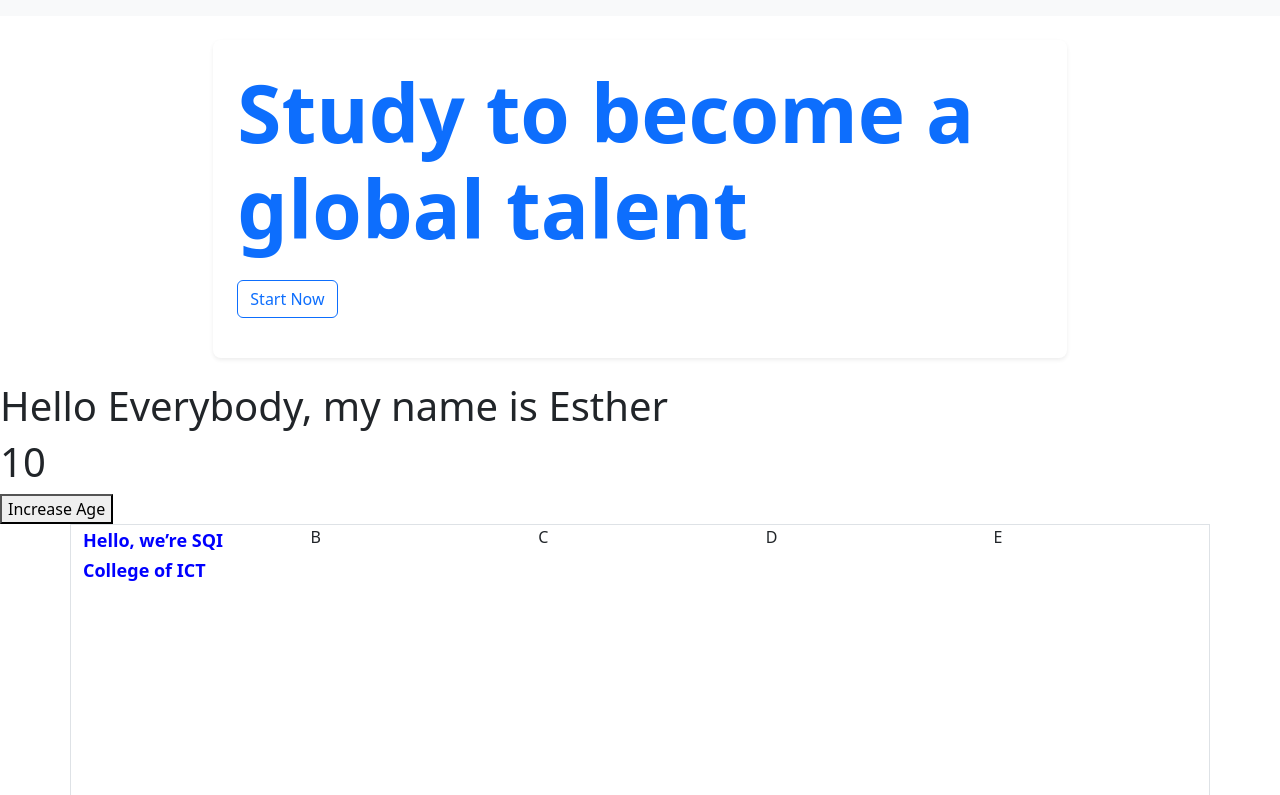
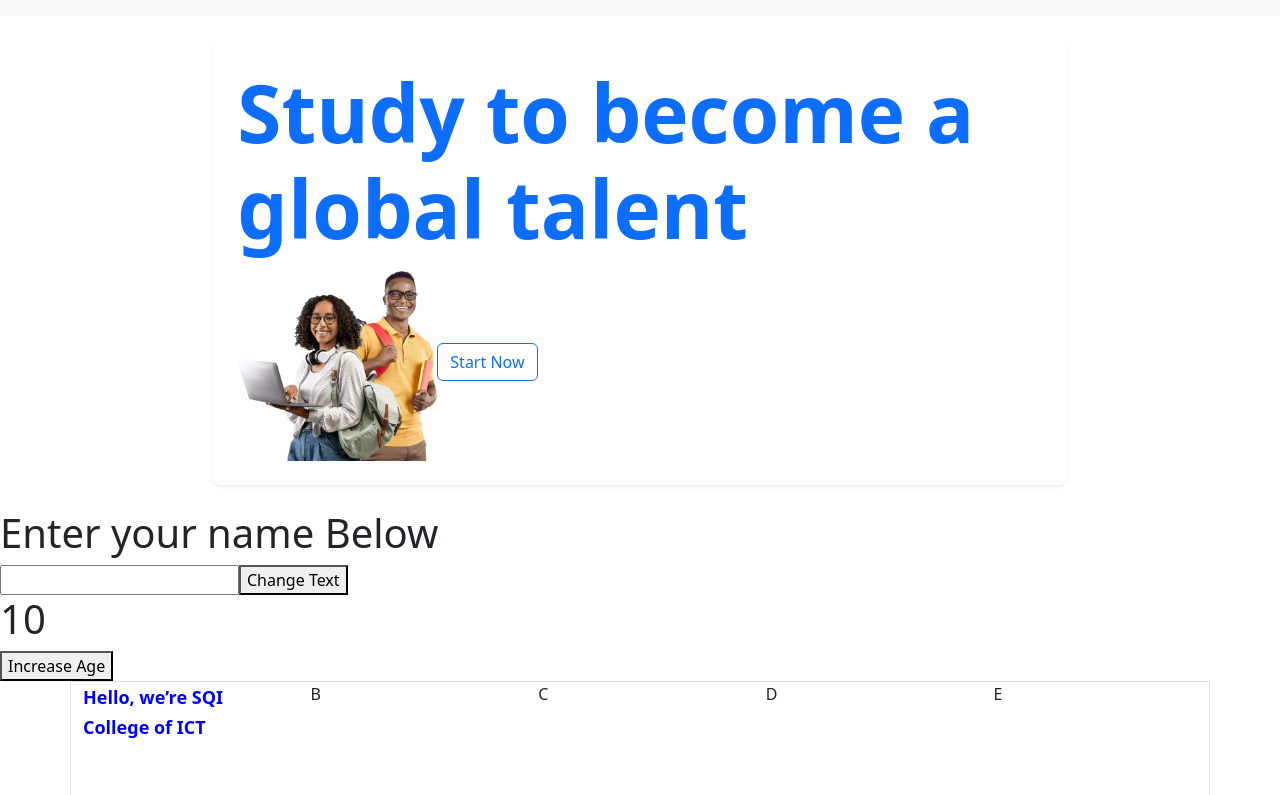
Before and after one commit to petertechy/jan_cohort_react, a React (Vite) app: page / in a window 1280 px wide. Shown: the part 388-1183 px from the top of the page. Built offline with nearby package versions, Linux system fonts and the light colour scheme.

Commit message:
second push

```diff
--- a/src/App.jsx
+++ b/src/App.jsx
@@ -1,5 +1,4 @@
 // JSX - is a functional component of react that returns javascript + HTML and export it
-
 import { useState } from "react"
 import Banner from "./components/Banner"
 import Footer from "./components/Footer"
@@ -10,28 +9,48 @@ function nameOfFuction(){
 }
 
 const functionName = () => {
-  var myName = "Esther"
-  var myAge = 10
+  // var myName = "Esther"
+  // var myAge = 10
+
+  const [myName, setmyName] = useState("")
+  const [myAge, setmyAge] = useState(10)
+  const [displayName, setdisplayName] = useState("")
+  const [students, setstudents] = useState([])
+  const [modal, setmodal] = useState(false)
 
   // const [first, setfirst] = useState(second)
 
+  const handleChange = (event) =>{
+    // console.log(event.target.value)
+    setmyName(event.target.value)
+  }
 
-  const increaseAge = (num) =>{
-    myAge++
-    console.log(myAge, num)
-    // myAge = myAge + 1
-    // myAge += 1
+  const handleSubmit = () =>{
+    setdisplayName(myName)
   }
+
+
+  // const increaseAge = (num) =>{
+  //   // myAge++
+  //   // setmyAge(myAge+1)
+  //   console.log(myAge)
+  //   // console.log(myName)
+  //   // myAge = myAge + 1
+  //   // myAge += 1
+  // }
 
   return (
     <>
     <Navbar/>
     <Banner/>
 
-    <h1>Hello Everybody, my name is {myName}</h1>
+    <h1>{displayName ? `Hello, You are welcome ${myName}!` : "Enter your name Below"}</h1>
+    <input type="text" onChange={handleChange}/>
+    <button onClick={handleSubmit}>Change Text</button>
+
+
     <h1>{myAge}</h1>
-
-    <button onClick={()=>increaseAge(12)}>Increase Age</button>
+    <button onClick={()=>setmyAge(myAge+1)}>Increase Age</button>
 
 
     <Footer/>
--- a/src/components/Banner.jsx
+++ b/src/components/Banner.jsx
@@ -1,9 +1,11 @@
 import React from 'react'
+import Hero from "../assets/hero.png"
 
 const Banner = () => {
   return (
     <div className='mx-auto col-8 shadow-sm p-4 my-4 rounded-3 '>
         <h1 className='display-1 fw-bold text-primary '>Study to become a global talent</h1>
+        <img width={200} src={Hero} alt="" />
         <button className='btn btn-outline-primary my-3'>Start Now</button>
     </div>
   )
```
Also changed, not shown: src/assets/hero.png (added).
